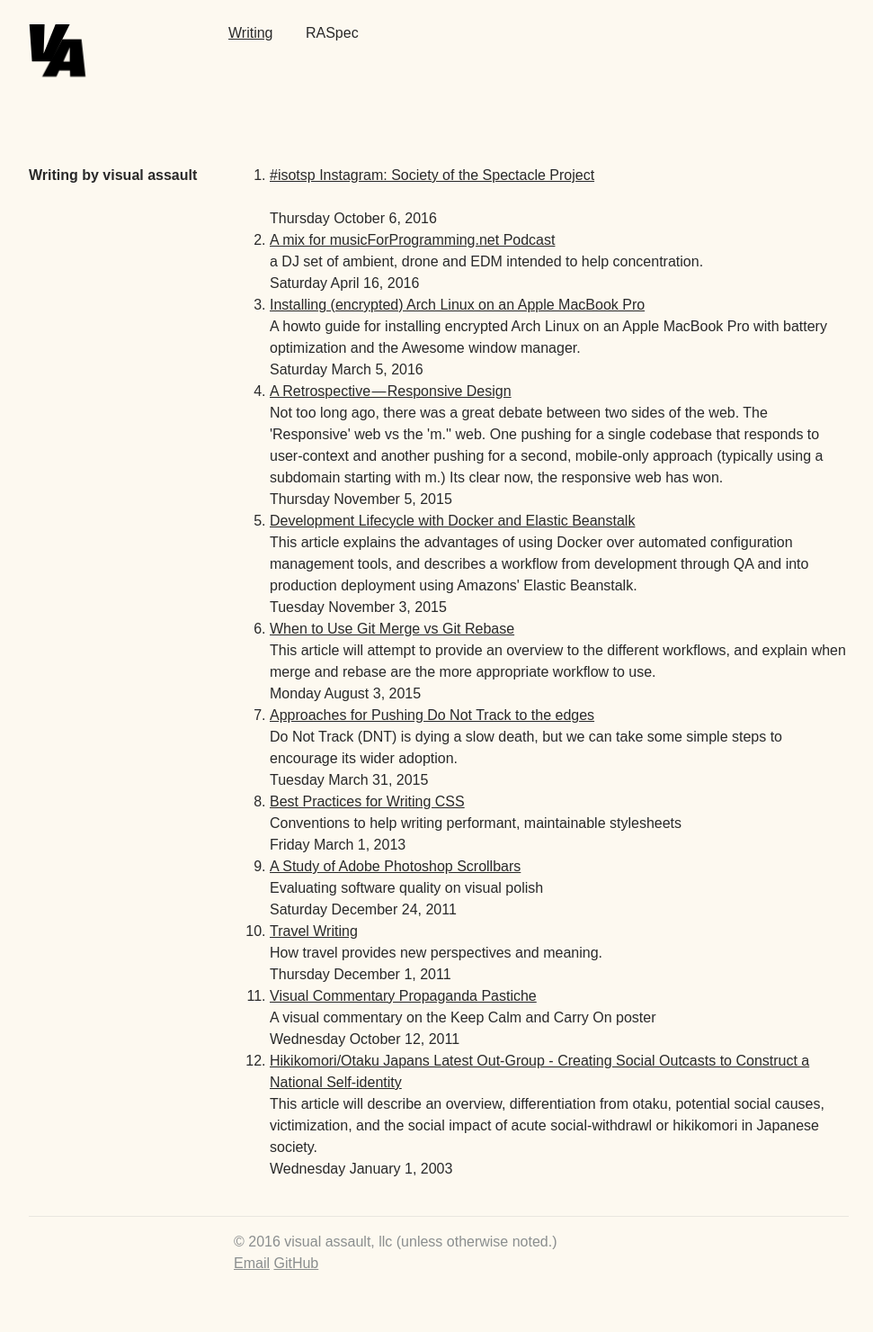
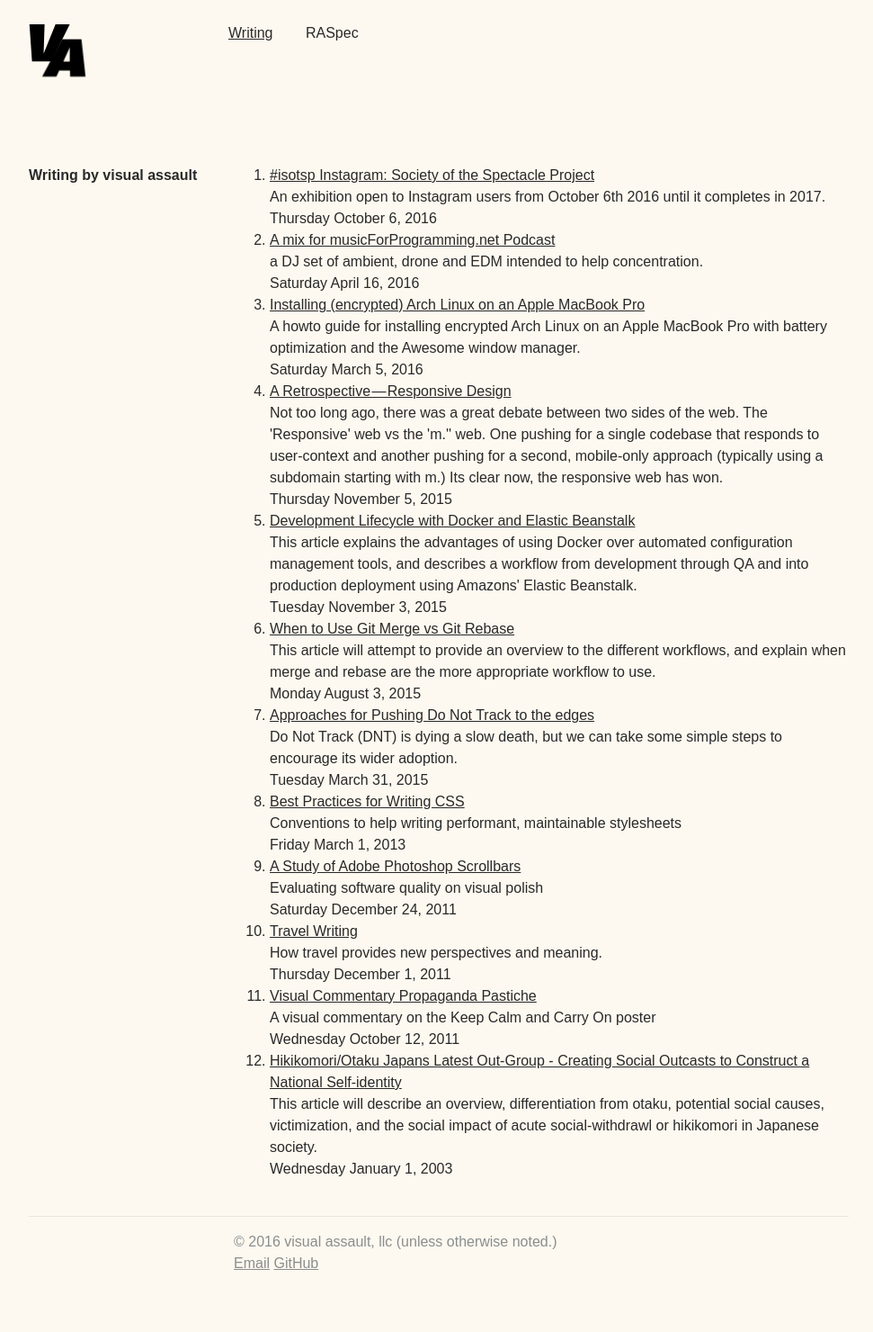
Before and after one commit to visual-assault/visual-assault.github.io, a Jekyll site: the page built from blog/index.html, in a window 1280 px wide. Shown: the whole page at 90% size, without its empty margins (152-1123 px from the left). Built offline with Jekyll 4.4.1, drawn with Linux system fonts in a browser that asks for light colours.

Commit message:
Update 2016-10-06-isotsp.md

```diff
--- a/_posts/2016-10-06-isotsp.md
+++ b/_posts/2016-10-06-isotsp.md
@@ -3,7 +3,7 @@ layout: page
 title: "#isotsp Instagram: Society of the Spectacle Project"
 displayTitle: "#isotsp Instagram: Society of the Spectacle Project"
 date: 2016-10-06 12:00:00
-metaDescription: ""
+metaDescription: "An exhibition open to Instagram users from October 6th 2016 until it completes in 2017."
 metaKeywords: society, instagram, twitter, facebook, spectacle, society of the spectacle
 metaOgType: "article"
 author: Ron. A
```
